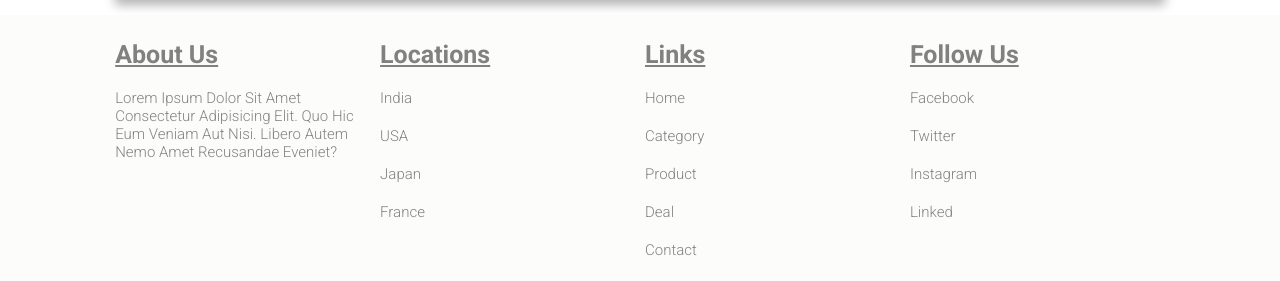
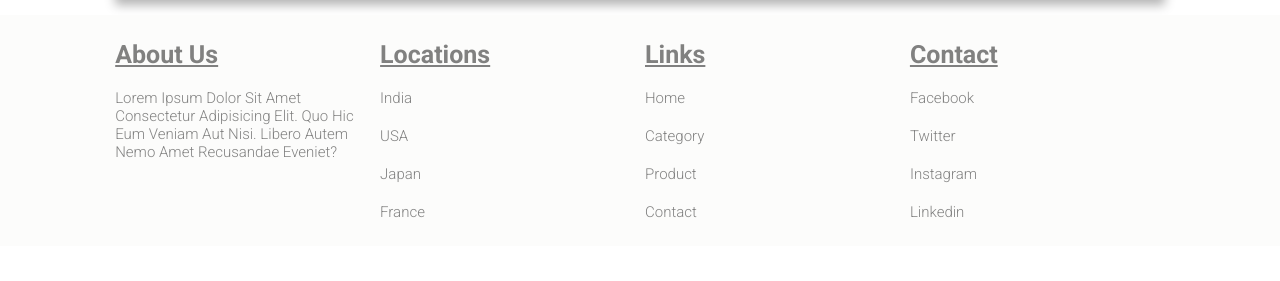
Before and after one commit to Pazabal/academy-wireframes, a plain HTML site: page index.html in a window 1280 px wide. Shown: the part 3280-3561 px from the top of the page. After the commit the page ends 3526 px from the top, so only its background shows below. Drawn offline with nearby package versions, Linux system fonts and the light colour scheme; files whose address does not match are found by name.

Commit message:
updated index

```diff
--- a/index.html
+++ b/index.html
@@ -518,15 +518,15 @@
                 <a href="#Home">home</a>
                 <a href="#Category">category</a>
                 <a href="#Product">product</a>
-                <a href="#Deal">deal</a>
+                <!-- <a href="#Deal">deal</a> -->
                 <a href="#Contact">contact</a>
             </div>
             <div class="box">
-                <h3>follow us</h3>
+                <h3>Contact</h3>
                 <a href="#">facebook</a>
                 <a href="#">twitter</a>
                 <a href="#">instagram</a>
-                <a href="#">linked</a>
+                <a href="#">linkedin</a>
             </div>
 
         </div>
```
